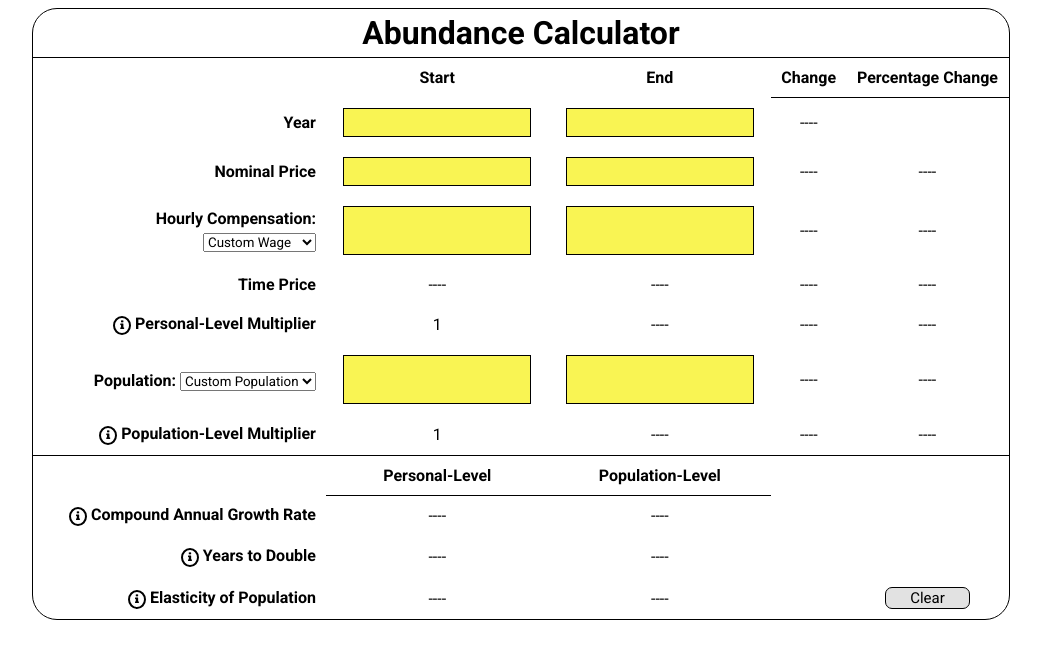
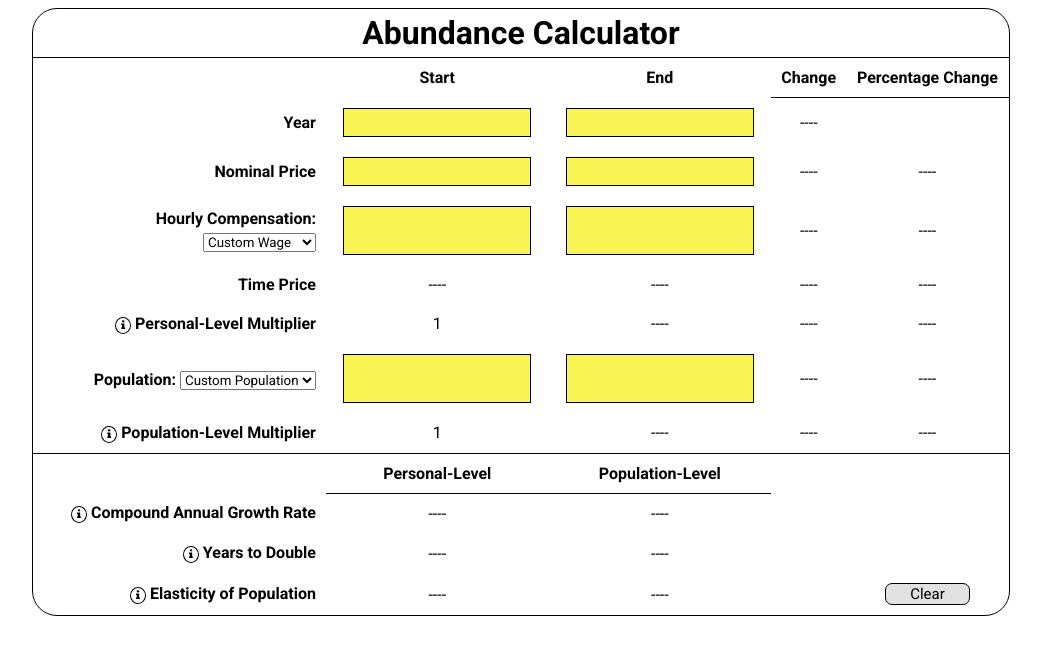
Before and after one commit to caydenpark/super-abundance, a plain HTML site: page index.html in a window 1280 px wide. Shown: the whole page, without its empty margins (119-1160 px from the left). Drawn offline with Linux system fonts and the light colour scheme.

Commit message:
Info Icon change

```diff
--- a/styles/base.css
+++ b/styles/base.css
@@ -131,7 +131,7 @@ select {
 }
 
 i {
-  border: 2px solid black;
+  border: 1.5px solid black;
   border-radius: 50%;
   width: 14px;
   height: 13px;
```
Also changed, not shown: images/info.svg (deleted).
